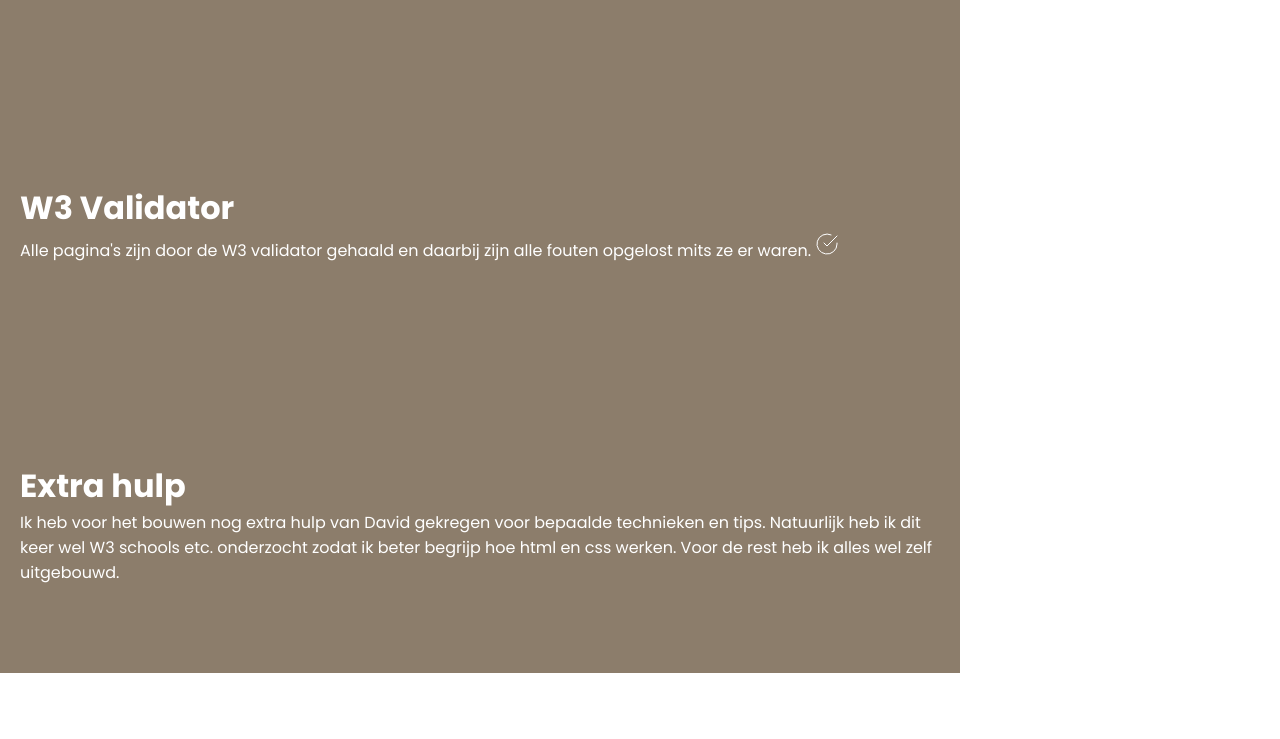
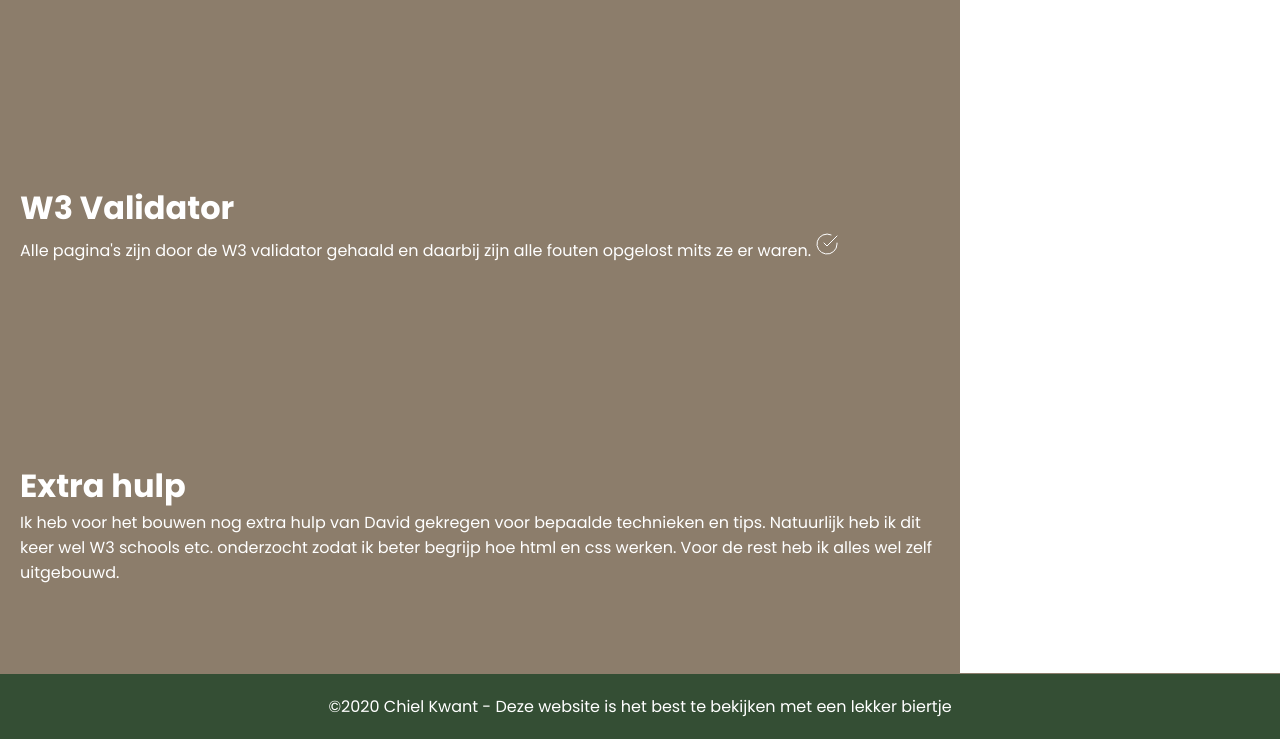
Before and after one commit to chielkwant/Website, a plain HTML site: page colofon.html in a window 1280 px wide. Shown: the part 587-1326 px from the top of the page. Before the commit the page ends 1260 px from the top, so only its background shows below. Drawn offline with Linux system fonts and the light colour scheme.

Commit message:
laatste dingen

```diff
--- a/colofon.html
+++ b/colofon.html
@@ -106,5 +106,9 @@
     </div>
 </div>
 
+<footer>
+    <p class="wit">©2020 Chiel Kwant - Deze website is het best te bekijken met een lekker biertje</p>
+</footer>
+
 </body>
 </html>
--- a/style.css
+++ b/style.css
@@ -50,6 +50,13 @@ body {
 .menu-blok:hover {
     background: #ffb71d;
     color: #000;
+}
+
+footer {
+    background: #344e34;
+    padding: 20px 0;
+    text-align: center;
+    border-top: 1px solid #8c7d6b;
 }
 
 .pagina {
@@ -144,6 +151,7 @@ body {
     background: #fff;
     display: flex;
     align-items: center;
+    z-index: -1;
 }
 
 .zijbalk-navigatie {
```
Also changed, not shown: index.html (+4 -0 lines), speciaal-bier.html (+4 -0 lines), wat-is-bier.html (+4 -0 lines).
